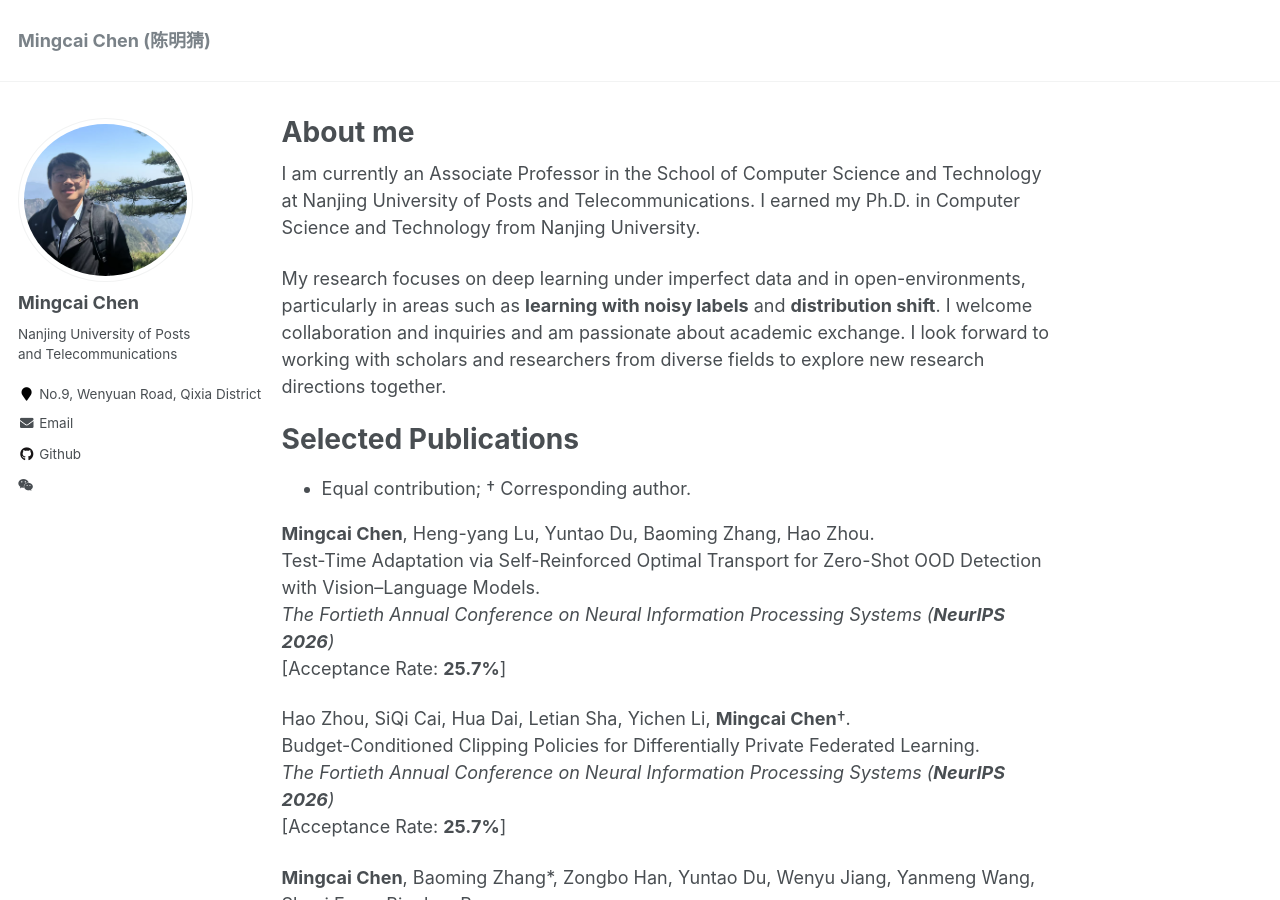
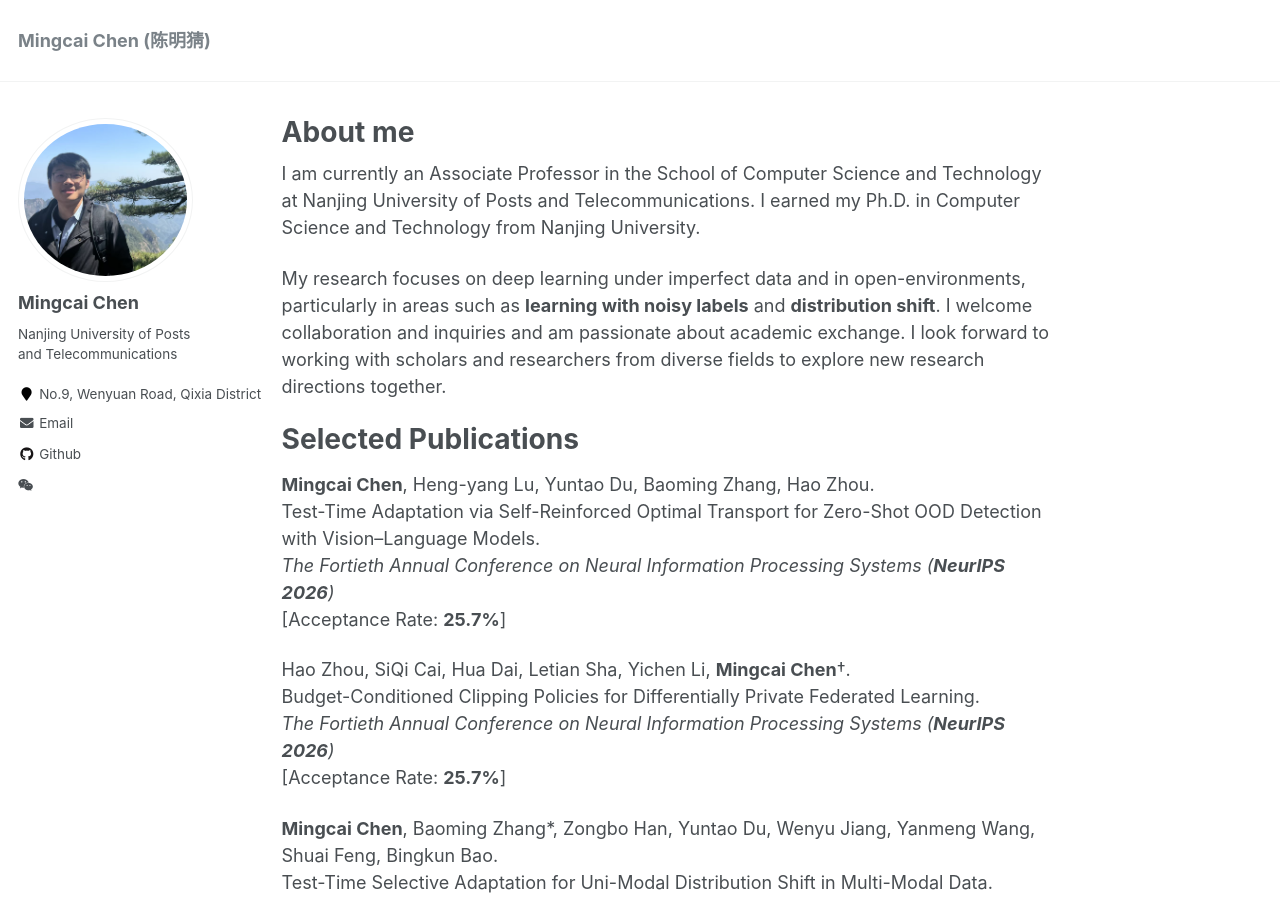
Before and after one commit to chenmc1996/chenmc1996.github.io, a Jekyll site: the page built from _pages/about.md, in a window 1280 px wide and 900 px high. Built offline with Jekyll 4.4.1, drawn with Linux system fonts in a browser that asks for light colours; some of the changed text lies outside the part shown.

Commit message:
Update about.md

```diff
--- a/_pages/about.md
+++ b/_pages/about.md
@@ -18,7 +18,6 @@ My research focuses on deep learning under imperfect data and in open-environmen
 
 Selected Publications
 ======
-* Equal contribution; † Corresponding author.
 
 **Mingcai Chen**, Heng-yang Lu, Yuntao Du, Baoming Zhang, Hao Zhou.
 Test-Time Adaptation via Self-Reinforced Optimal Transport for Zero-Shot OOD Detection with Vision–Language Models.
```
Also changed, not shown: other parts of _pages/about.md (+2 -0 lines).
